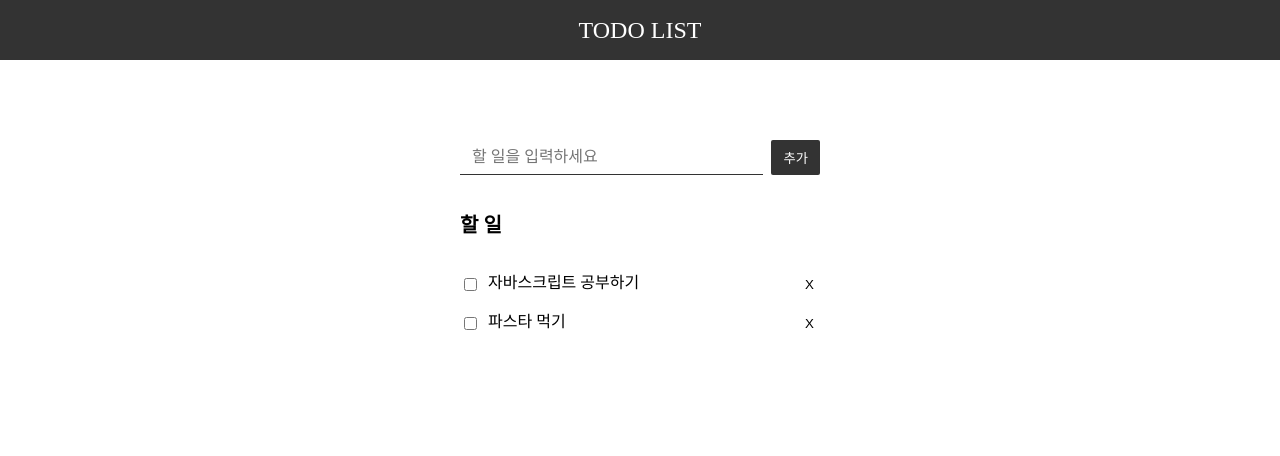
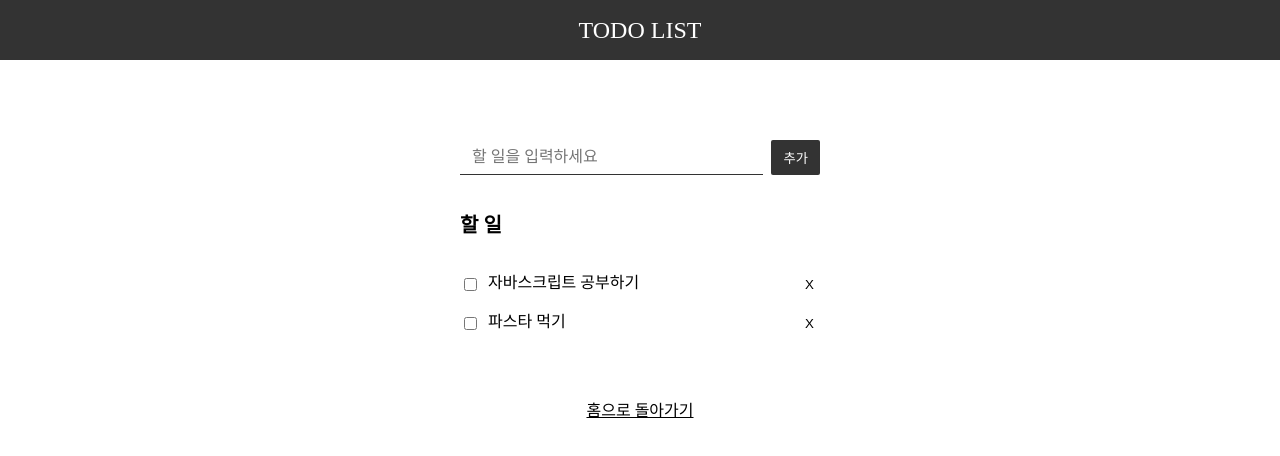
Before and after one commit to dv-jamie/todo-list, a React (Vite) app: page /todo in a window 1280 px wide. Shown: the top 456 px of the page. Built offline with nearby package versions, Linux system fonts and the light colour scheme.

Commit message:
라우팅

```diff
--- a/package.json
+++ b/package.json
@@ -13,7 +13,8 @@
   "dependencies": {
     "gh-pages": "^6.3.0",
     "react": "^19.1.1",
-    "react-dom": "^19.1.1"
+    "react-dom": "^19.1.1",
+    "react-router-dom": "^7.9.1"
   },
   "devDependencies": {
     "@eslint/js": "^9.33.0",
--- a/src/App.css
+++ b/src/App.css
@@ -56,3 +56,10 @@
 .delete-button {
     background: none;
 }
+
+.home-link {
+    display: block;
+    width: fit-content;
+    margin: 50px auto;
+    color: inherit;
+}
--- a/src/App.jsx
+++ b/src/App.jsx
@@ -1,48 +1,15 @@
-import { useState } from 'react'
-import Header from './Header';
-import InputForm from './InputForm';
-import TodoList from './TodoList';
-import './reset.css'
-import './App.css'
+import { BrowserRouter, Route, Routes } from 'react-router-dom';
+import HomePage from './HomePage';
+import TodoPage from './TodoPage';
 
 function App() {
-  const dbTodos = ['자바스크립트 공부하기', '파스타 먹기']
-  const [todos, setTodos] = useState(dbTodos);
-  const [inputValue, setInputValue] = useState('');
-
-  const addTodo = () => {
-    const next = inputValue.trim();
-    if (!next) return;
-
-    setTodos(prev => [next, ...prev]);
-    setInputValue('');
-  };
-
-  const deleteTodo = (id) => {
-    setTodos(todos.filter((_, i) => i !== id));
-  }
-
   return (
-    <>
-      <Header />
-
-      <InputForm
-        inputValue={inputValue}
-        setInputValue={setInputValue}
-        addTodo={addTodo}
-      />
-
-      <div className='todo-list-wrap'>
-        <h2 className='list-title'>할 일</h2>
-
-        <ul className='todo-list'>
-          <TodoList
-            todos={todos}
-            deleteTodo={deleteTodo}
-          />
-        </ul>
-      </div>
-    </>
+    <BrowserRouter>
+      <Routes>
+        <Route path='/' element={<HomePage />} />
+        <Route path='/todo' element={<TodoPage />} />
+      </Routes>
+    </BrowserRouter>
   )
 }
 
--- /dev/null
+++ b/src/HomePage.jsx
@@ -0,0 +1,13 @@
+import { Link } from "react-router-dom"
+
+function HomePage() {
+    return(
+        <div>
+            <h1>환영합니다!</h1>
+
+            <Link to="todo">투두리스트 보기</Link>
+        </div>
+    )
+}
+
+export default HomePage
--- /dev/null
+++ b/src/TodoPage.jsx
@@ -0,0 +1,52 @@
+import { useState } from 'react'
+import { Link } from 'react-router-dom';
+import Header from './Header';
+import InputForm from './InputForm';
+import TodoList from './TodoList';
+import './reset.css'
+import './App.css'
+
+function TodoPage() {
+  const dbTodos = ['자바스크립트 공부하기', '파스타 먹기']
+  const [todos, setTodos] = useState(dbTodos);
+  const [inputValue, setInputValue] = useState('');
+
+  const addTodo = () => {
+    const next = inputValue.trim();
+    if (!next) return;
+
+    setTodos(prev => [next, ...prev]);
+    setInputValue('');
+  };
+
+  const deleteTodo = (id) => {
+    setTodos(todos.filter((_, i) => i !== id));
+  }
+
+  return (
+    <>
+      <Header />
+
+      <InputForm
+        inputValue={inputValue}
+        setInputValue={setInputValue}
+        addTodo={addTodo}
+      />
+
+      <div className='todo-list-wrap'>
+        <h2 className='list-title'>할 일</h2>
+
+        <ul className='todo-list'>
+          <TodoList
+            todos={todos}
+            deleteTodo={deleteTodo}
+          />
+        </ul>
+      </div>
+
+      <Link to="/" className='home-link'>홈으로 돌아가기</Link>
+    </>
+  )
+}
+
+export default TodoPage
--- a/vite.config.js
+++ b/vite.config.js
@@ -4,5 +4,5 @@ import react from '@vitejs/plugin-react'
 // https://vite.dev/config/
 export default defineConfig({
   plugins: [react()],
-  base: '/todo-list/'
+  base: ''
 })
```
Also changed, not shown: 1 other file (tests, documents, lock files or other folders).
